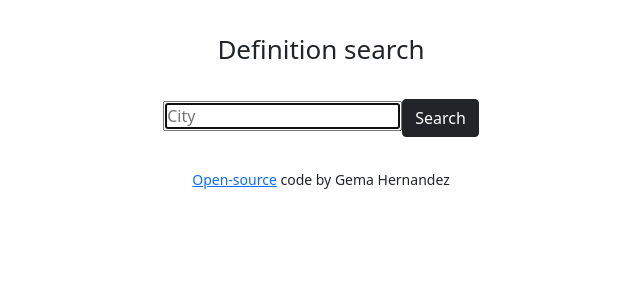
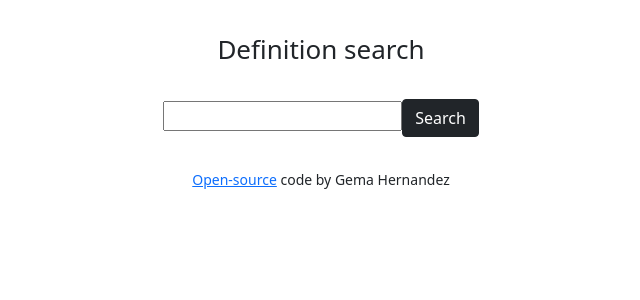
Before and after one commit to gemher/dictionary-react, a React (Create React App) app: page / in a window 1280 px wide. Shown: the top 300 px of the page, without its empty margins (319-959 px from the left). Built offline with nearby package versions, Linux system fonts and the light colour scheme.

Commit message:
Update search engine

```diff
--- a/src/Dictionary.js
+++ b/src/Dictionary.js
@@ -1,30 +1,24 @@
 import React, { useState } from "react";
+import "./Dictionary.css";
 
 export default function Dictionary() {
-  const [city, setCity] = useState("");
-  const [message, setMessage] = useState("");
+  let [keyword, setKeyword] = useState("");
 
-  function handleSubmit(event) {
+  function search(event) {
     event.preventDefault();
-    setMessage(`It is currently 70ºF in ${city}`);
+    alert(`Searching for ${keyword} definition`);
   }
 
-  function changeCity(event) {
-    setCity(event.target.value);
+  function handleKeywordChange(event) {
+    setKeyword(event.target.value);
   }
 
   return (
-    <div className="Search">
-      <form onSubmit={handleSubmit}>
-        <input
-          type="search"
-          autoFocus={true}
-          placeholder={"City"}
-          onChange={changeCity}
-        />
+    <div className="Dictionary">
+      <form onSubmit={search}>
+        <input type="search" onChange={handleKeywordChange} />
         <input type="submit" className="btn btn-dark" value="Search" />
       </form>
-      <h2>{message}</h2>
     </div>
   );
 }
```
Also changed, not shown: src/Dictionary.css (added).
